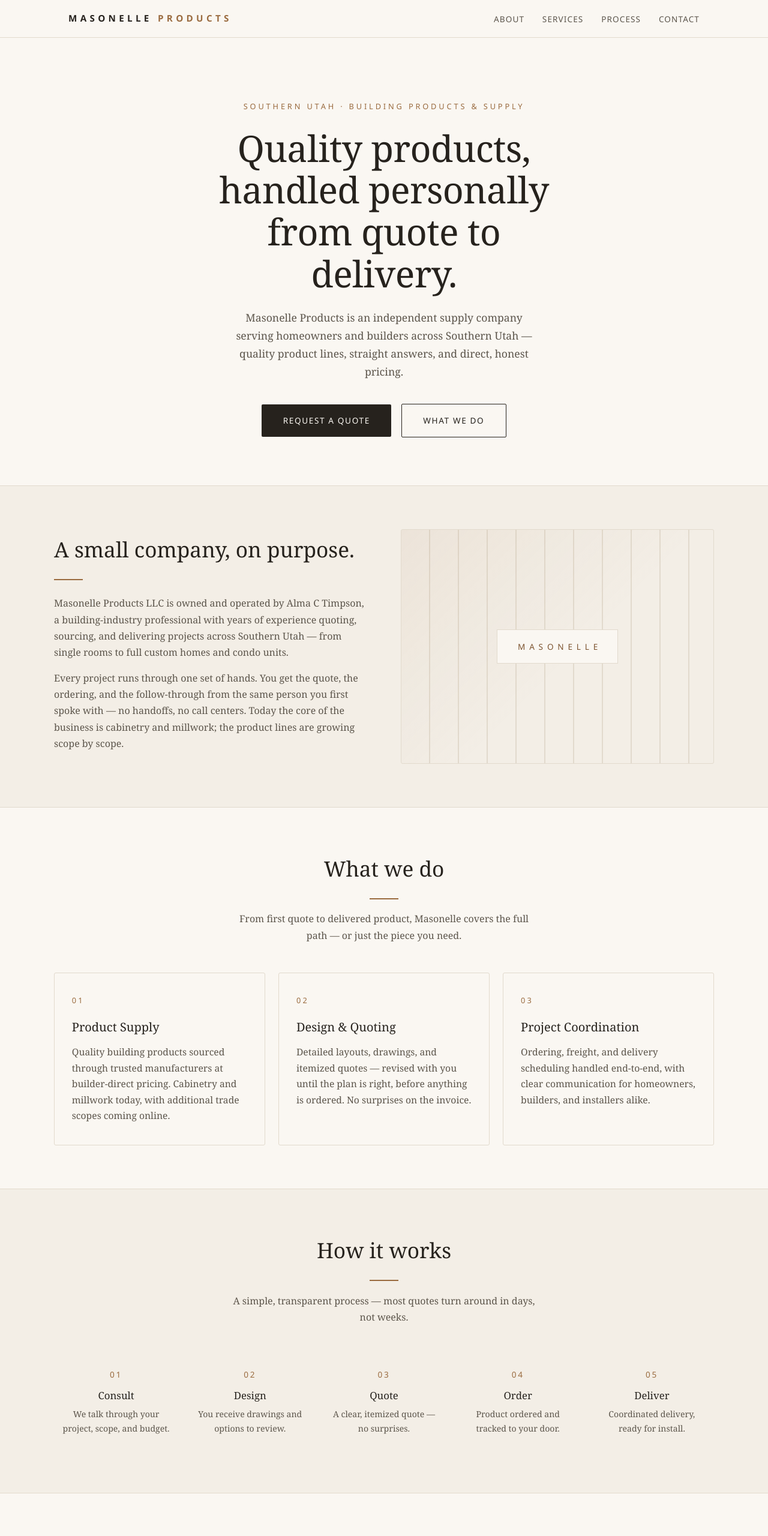
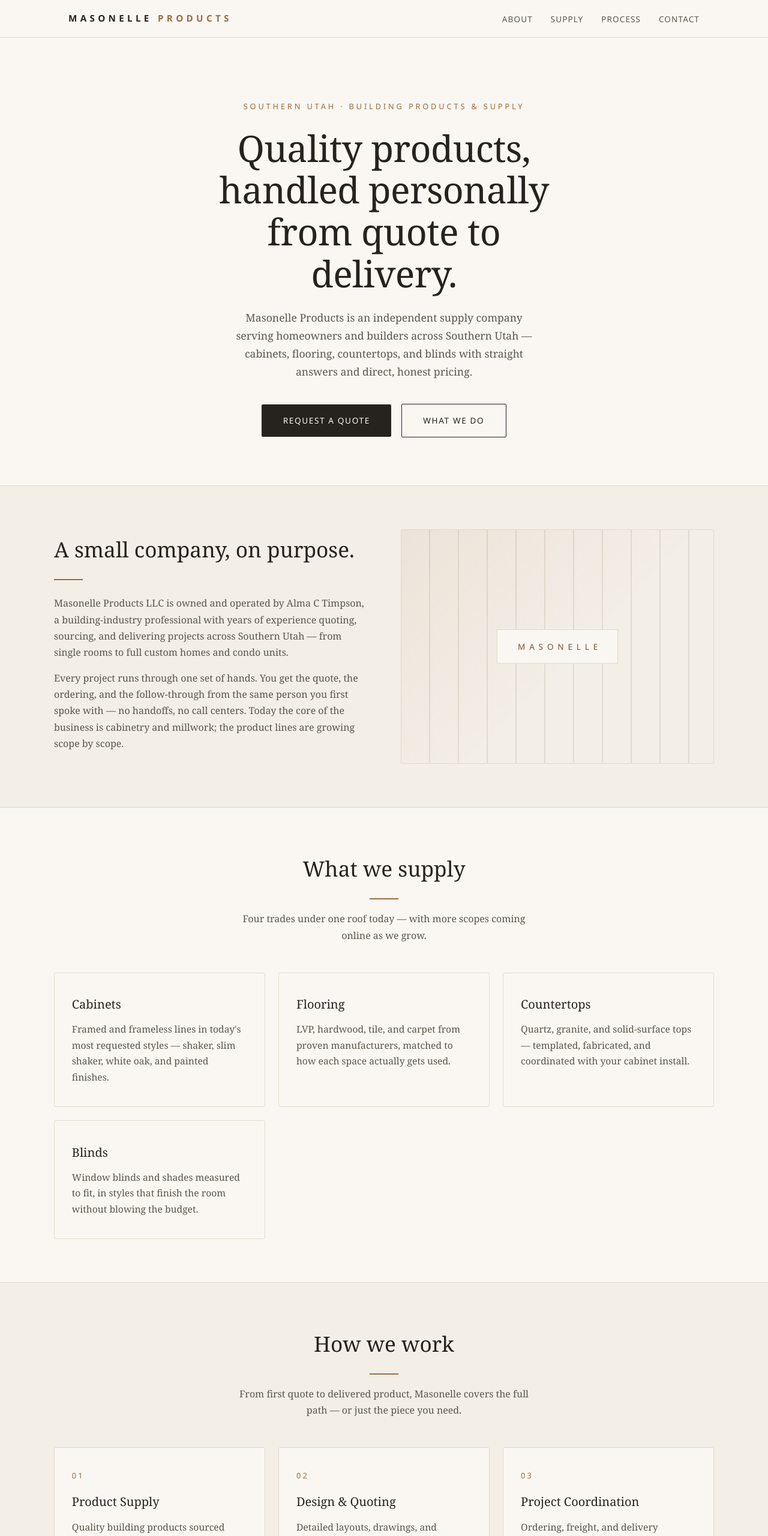
Before and after one commit to altimp94/masonelle-website, a plain HTML site: page index.html in a window 1280 px wide. Shown: the top 2560 px of the page at 60% size. Drawn offline with Linux system fonts and the light colour scheme.

Commit message:
Add four supply categories; fix mobile nav and spacing
Co-Authored-By: Claude Fable 5 <noreply@anthropic.com>

```diff
--- a/index.html
+++ b/index.html
@@ -129,6 +129,20 @@
     .about-grid { grid-template-columns: 1fr; gap: 2rem; }
     .btn.ghost { margin-left: 0; margin-top: .8rem; }
   }
+  @media (max-width: 640px) {
+    .nav {
+      flex-direction: column; gap: .7rem;
+      padding: .9rem 1rem .8rem;
+    }
+    nav { display: flex; flex-wrap: wrap; justify-content: center; gap: .3rem 1.1rem; }
+    nav a.link { margin-left: 0; font-size: .78rem; }
+    .hero { padding: 3.5rem 1.25rem 3rem; }
+    .hero p { font-size: 1rem; }
+    .hero .btn { display: block; width: fit-content; margin: 0 auto .8rem; }
+    section { padding: 3rem 1.25rem; }
+    .card { padding: 1.7rem 1.4rem; }
+    .contact a.big { word-break: break-word; }
+  }
 
   .steps { display: grid; grid-template-columns: repeat(auto-fit, minmax(170px, 1fr)); gap: 1rem; counter-reset: step; }
   .step { text-align: center; padding: 1.4rem .8rem; }
@@ -162,7 +176,7 @@
     <a class="wordmark" href="#top">Masonelle<span>&nbsp;Products</span></a>
     <nav>
       <a class="link" href="#about">About</a>
-      <a class="link" href="#services">Services</a>
+      <a class="link" href="#materials">Supply</a>
       <a class="link" href="#process">Process</a>
       <a class="link" href="#contact">Contact</a>
     </nav>
@@ -173,7 +187,7 @@
   <div class="hero">
     <div class="kicker">Southern Utah &middot; Building Products &amp; Supply</div>
     <h1>Quality products, handled personally from quote to delivery.</h1>
-    <p>Masonelle Products is an independent supply company serving homeowners and builders across Southern Utah — quality product lines, straight answers, and direct, honest pricing.</p>
+    <p>Masonelle Products is an independent supply company serving homeowners and builders across Southern Utah — cabinets, flooring, countertops, and blinds with straight answers and direct, honest pricing.</p>
     <a class="btn" href="#contact">Request a Quote</a>
     <a class="btn ghost" href="#services">What We Do</a>
   </div>
@@ -190,16 +204,42 @@
     </div>
   </section>
 
-  <section id="services">
+  <section id="materials">
     <div class="wrap">
-      <h2>What we do</h2>
+      <h2>What we supply</h2>
+      <div class="rule" style="margin-top: 1.2rem;"></div>
+      <p class="sub">Four trades under one roof today — with more scopes coming online as we grow.</p>
+      <div class="cards materials">
+        <div class="card">
+          <h3>Cabinets</h3>
+          <p>Framed and frameless lines in today's most requested styles — shaker, slim shaker, white oak, and painted finishes.</p>
+        </div>
+        <div class="card">
+          <h3>Flooring</h3>
+          <p>LVP, hardwood, tile, and carpet from proven manufacturers, matched to how each space actually gets used.</p>
+        </div>
+        <div class="card">
+          <h3>Countertops</h3>
+          <p>Quartz, granite, and solid-surface tops — templated, fabricated, and coordinated with your cabinet install.</p>
+        </div>
+        <div class="card">
+          <h3>Blinds</h3>
+          <p>Window blinds and shades measured to fit, in styles that finish the room without blowing the budget.</p>
+        </div>
+      </div>
+    </div>
+  </section>
+
+  <section class="band" id="services">
+    <div class="wrap">
+      <h2>How we work</h2>
       <div class="rule" style="margin-top: 1.2rem;"></div>
       <p class="sub">From first quote to delivered product, Masonelle covers the full path — or just the piece you need.</p>
       <div class="cards">
         <div class="card">
           <div class="num">01</div>
           <h3>Product Supply</h3>
-          <p>Quality building products sourced through trusted manufacturers at builder-direct pricing. Cabinetry and millwork today, with additional trade scopes coming online.</p>
+          <p>Quality building products sourced through trusted manufacturers at builder-direct pricing across all four trades.</p>
         </div>
         <div class="card">
           <div class="num">02</div>
@@ -215,7 +255,7 @@
     </div>
   </section>
 
-  <section class="band" id="process">
+  <section id="process">
     <div class="wrap">
       <h2>How it works</h2>
       <div class="rule" style="margin-top: 1.2rem;"></div>
```
